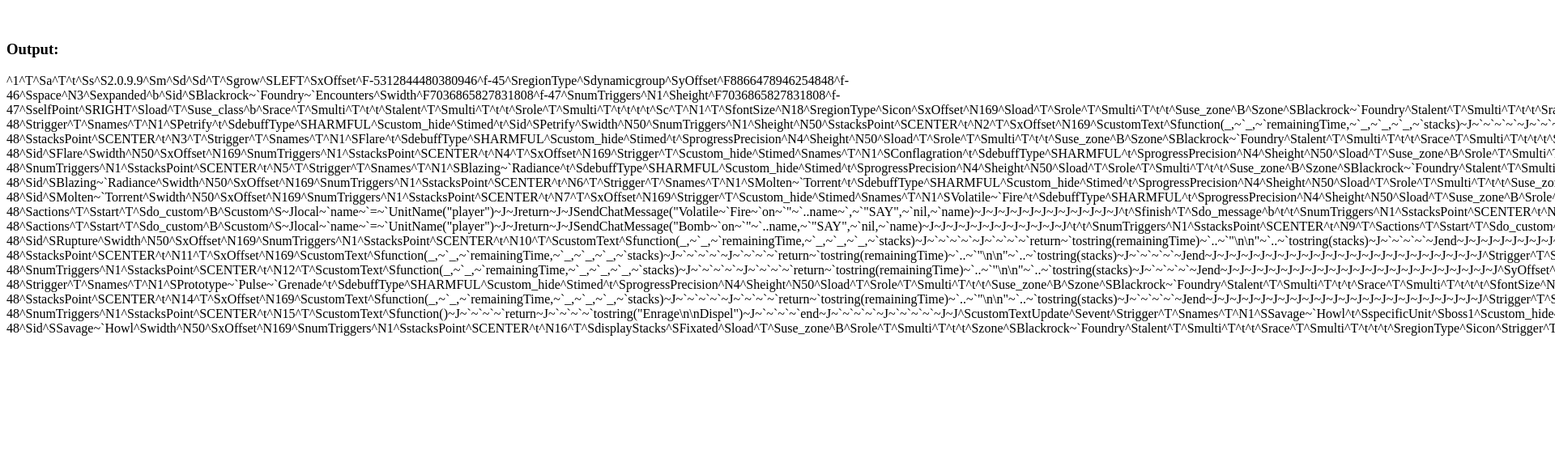
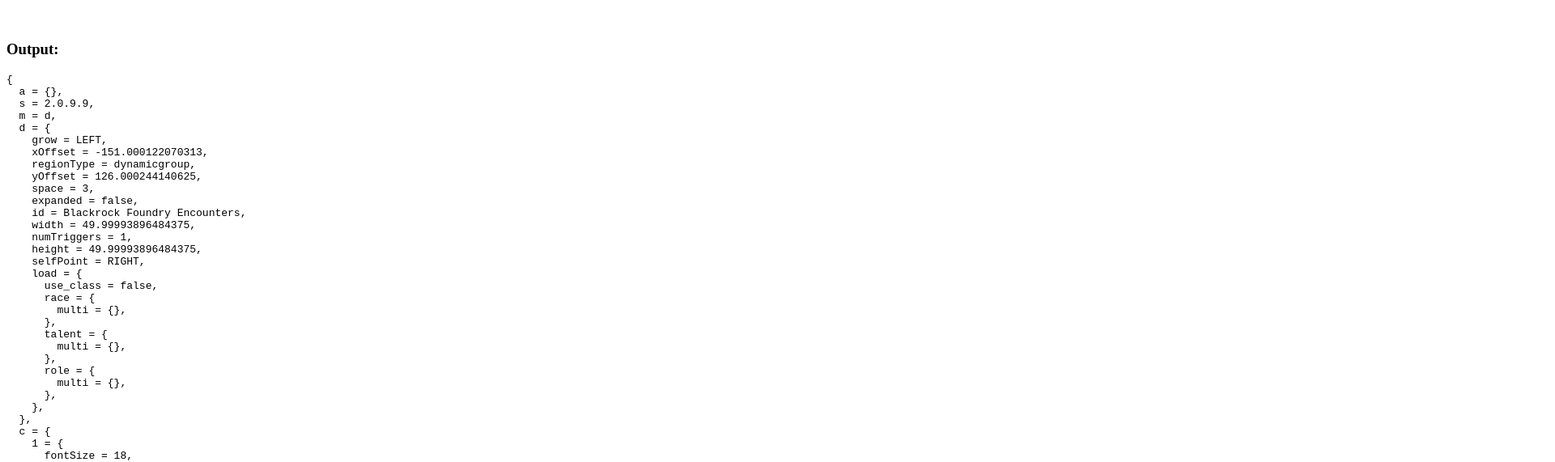
Before and after one commit to nekizalb/WeakAurasViewer, a plain HTML site: page index.html in a window 1280 px wide. Shown: the part 305-876 px from the top of the page at 81% size, 1920 px wide, since content can reach past the window. Before the commit the page ends 800 px from the top, so only its background shows below. Drawn offline with Linux system fonts and the light colour scheme.

Commit message:
output table successfully

```diff
--- a/index.html
+++ b/index.html
@@ -10,6 +10,6 @@
 	<input type="button" onclick="DecodeAura()" value="Submit"/>
   </form><br />
   <h3>Output:</h3>
-  <div id="outputTable" />
+  <div><pre id="outputTable" /></div>
   </body>
 </html>
--- a/weakAuras.js
+++ b/weakAuras.js
@@ -40,6 +40,8 @@ function DecodeAura(){
   var symbol = "";
   bits = 0;
 
+
+  //decode huffman map
   var map = new Array();
   while (n < num_symbols){
     bitfield = decoded.substr(offset,8) + bitfield;
@@ -65,6 +67,8 @@ function DecodeAura(){
     }
   }
 
+
+  //use huffman map to decode rest of string
   var testLength = minCodeLen;
   var testCode
   var decode = "";
@@ -91,5 +95,61 @@ function DecodeAura(){
     }
   }
 
-  output.innerHTML += decode;
+
+  //unescape the lua table
+  var regex = /\^(.)([^^]*)/g; //escapte codes take the form ^{1char code}{value}
+  var indent = "";
+  var key = true;
+  var match = regex.exec(decode);
+  var matches = new Array();
+  while(match != null){
+    matches.push(match);
+    match = regex.exec(decode);
+  }
+  //output.innerHTML += "<pre>";
+  for(i = 1; i < matches.length; i++){
+    //output.innerHTML += match[1] + " " + match[2] +"<br />";
+    switch(matches[i][1]){
+      case "T":
+        if(!key && matches[i+1][1] == "t"){
+          output.innerHTML += (key ? indent : "") + "{},<br />";
+          i++;
+        }
+        else{
+          output.innerHTML += (key ? indent : "") + "{<br />";
+          indent += "  ";
+        }
+        key = false;
+        break;
+      case "t":
+        indent = indent.slice(2);
+        output.innerHTML += (key ? indent : "") + "},<br />";
+        key = false;
+        break;
+      case "S":
+        var parsed = matches[i][2];
+        parsed = parsed.replace(/~\|/g,"~").replace(/~}/g, "^").replace(/~`/g, " ").replace(/~J/g, "\n")
+        while(parsed.indexOf("\n\n\n") != -1){parsed = parsed.replace(/\n\n\n/g,"\n\n")}
+        output.innerHTML += (key ? indent : "") + parsed + (key ? " = " : ",<br />");
+        break;
+      case "N":
+        output.innerHTML += (key ? indent : "") + matches[i][2] + (key ? " = " : ",<br />")
+        break;
+      case "b":
+        output.innerHTML += (key ? indent : "") + "false" + (key ? " = " : ",<br />")
+        break;
+      case "B":
+        output.innerHTML += (key ? indent : "") + "true" + (key ? " = " : ",<br />")
+        break;
+      case "F":
+        var mantissa = matches[i][2];
+        var exponent = matches[++i][2];
+        var result = mantissa * Math.pow(2,exponent);
+        output.innerHTML += (key ? indent : "") + result + (key ? " = " : ",<br />")
+        break;
+
+    }
+    key = !key;
+  }
+  output.innerHTML += "}<br />";
 }
```
